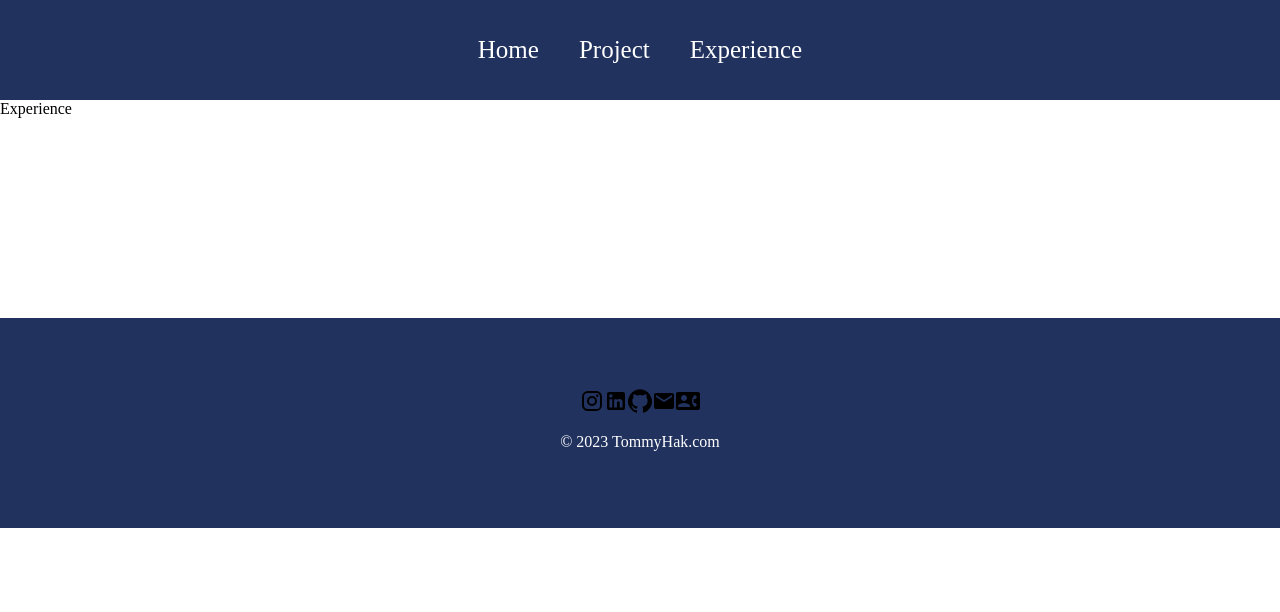
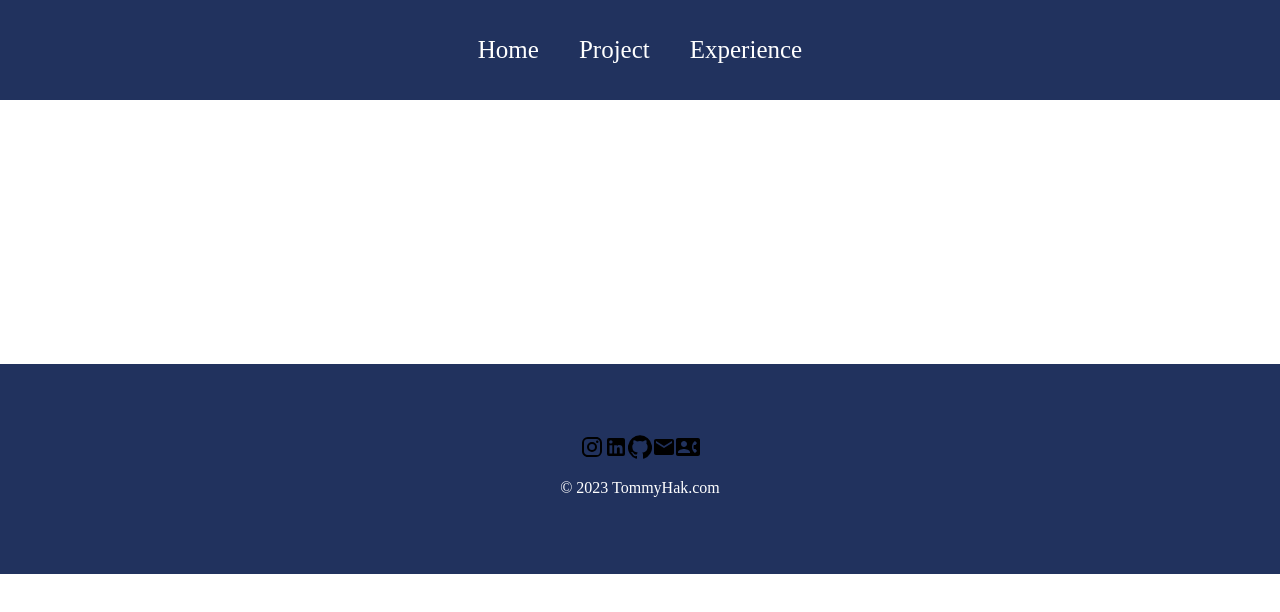
Before and after one commit to TommyHakGH/PersonalWebsite, a React (Create React App) app: page /experience in a window 1280 px wide. Shown: the top 612 px of the page. Built offline with nearby package versions, Linux system fonts and the light colour scheme.

Commit message:
started timeline chart for experience page, fixed import react there was a typ

```diff
--- a/package.json
+++ b/package.json
@@ -12,6 +12,7 @@
     "react-dom": "^18.2.0",
     "react-router-dom": "^6.11.1",
     "react-scripts": "^2.1.3",
+    "react-vertical-timeline-component": "^3.6.0",
     "web-vitals": "^2.1.4"
   },
   "scripts": {
--- a/src/pages/Experience.js
+++ b/src/pages/Experience.js
@@ -1,8 +1,12 @@
-import React from 'react'
+import React from 'react';
+import {VerticalTimeline, VerticalTimelineElement} from "react-vertical-timeline-component";
+import "react-vertical-timeline-component/style.min.css";
 
 function Experience() {
   return (
-    <div>Experience</div>
+    <div className='experience'>
+      <VerticalTimeline></VerticalTimeline>
+      </div>
   )
 }
 
```
Also changed, not shown: 1 other file (tests, documents, lock files or other folders).
